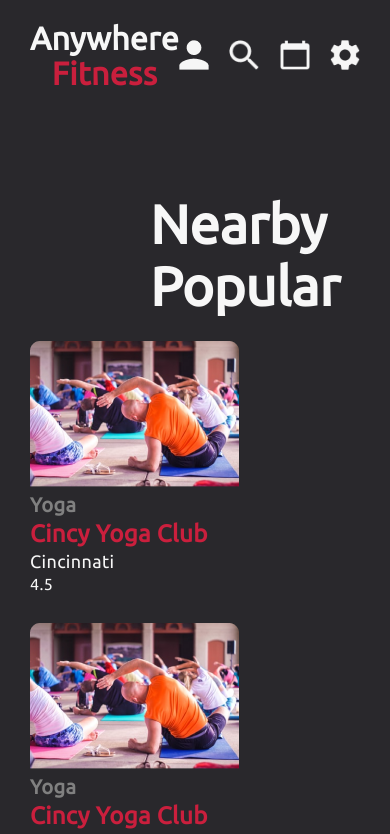
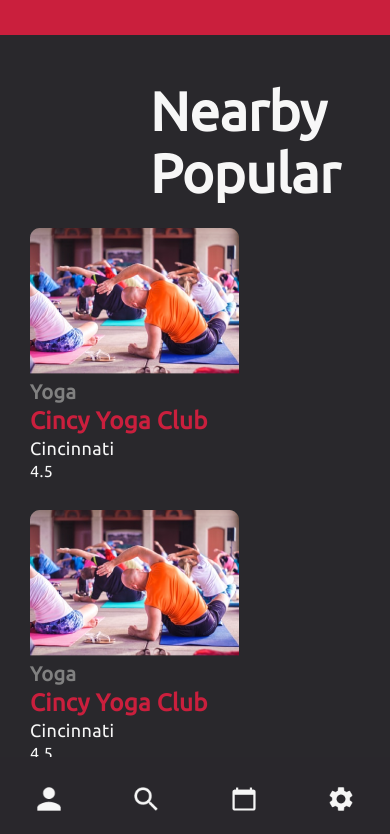
Before and after one commit to rbabaci1/Anywhere-Fitness, a React (Create React App) app in the folder anywhere-fitness/: page / in a window 390 px wide. Shown: the top 834 px of the page. Built offline with nearby package versions, Linux system fonts and the light colour scheme.

Commit message:
add media queries for navBar

```diff
--- a/anywhere-fitness/src/Pages/ClientHomePage/ClientHomePage.js
+++ b/anywhere-fitness/src/Pages/ClientHomePage/ClientHomePage.js
@@ -5,15 +5,36 @@ import HomePageNav from '../../ReusableComponents/HomePageNav';
 import ClassesPage from '../ClassesPage/ClassesPage';
 
 const HomePageContainer = styled.div`
-  margin: 0 30px;
+  .empty-nav-bar {
+    width: 100%;
+    height: 35px;
+    background: #ca1f3d;
+    @media only screen and (max-width: 500px) {
+      display: block;
+      position: fixed;
+      top: 0;
+    }
+  }
+  .home-page-wrapper {
+    display: flex;
+    flex-direction: column;
+    margin: 0 30px;
+
+    @media only screen and (max-width: 500px) {
+      flex-direction: column-reverse;
+    }
+  }
 `;
 
 export default function ClientHomePage() {
   return (
     <HomePageContainer>
-      <HomePageNav />
+      <div className='empty-nav-bar hide'></div>
+      <div className='home-page-wrapper'>
+        <HomePageNav />
 
-      <ClassesPage />
+        <ClassesPage />
+      </div>
     </HomePageContainer>
   );
 }
--- a/anywhere-fitness/src/ReusableComponents/HomePageNav.js
+++ b/anywhere-fitness/src/ReusableComponents/HomePageNav.js
@@ -17,6 +17,13 @@ const NavContainer = styled.div`
   h1 {
     font-size: 32px;
     line-height: 35px;
+    @media only screen and (max-width: 700px) {
+      font-size: 26px;
+      line-height: 30px;
+    }
+    @media only screen and (max-width: 500px) {
+      display: none;
+    }
   }
   .icons {
     width: 200px;
@@ -26,6 +33,20 @@ const NavContainer = styled.div`
     img {
       width: 30px;
       height: 30px;
+
+      @media only screen and (max-width: 700px) {
+        width: 24px;
+        height: 24px;
+      }
+    }
+    @media only screen and (max-width: 500px) {
+      width: 100%;
+      justify-content: space-around;
+      padding: 30px 0;
+      background: #29272c;
+      position: fixed;
+      bottom: 0;
+      left: 0;
     }
   }
 `;
```
